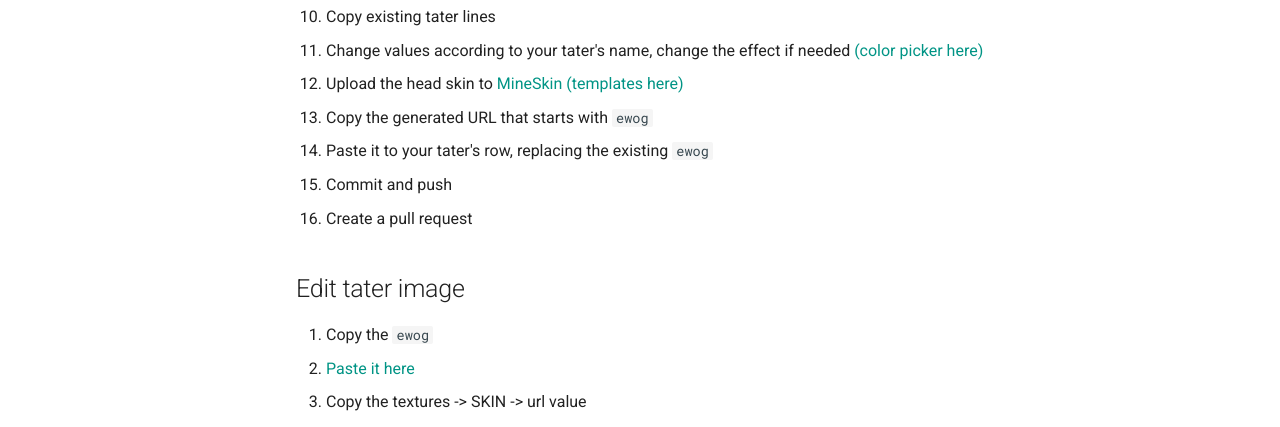
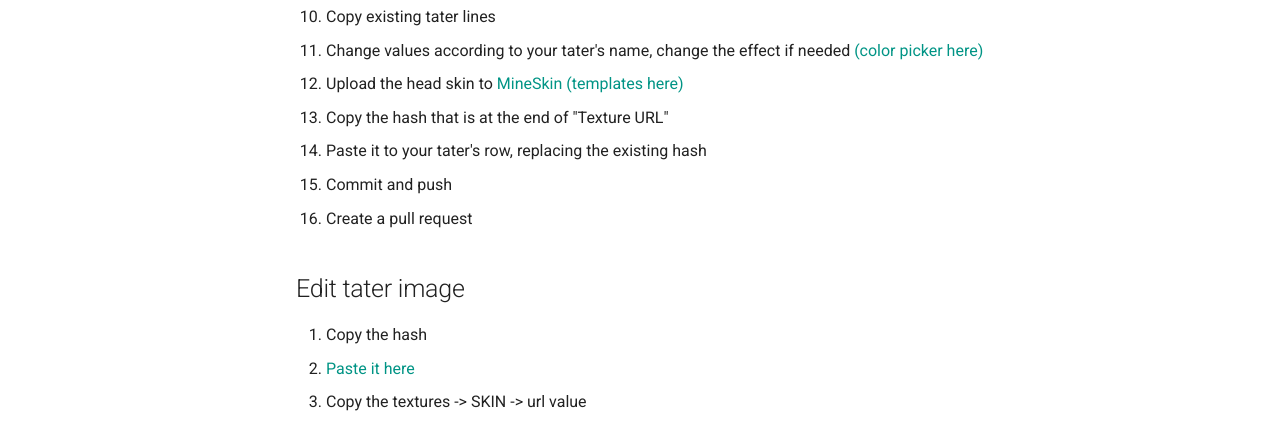
Before and after one commit to NucleoidMC/nucleoid-docs, an MkDocs documentation site: the page built from docs/plasmid/taters.md, in a window 1280 px wide and 1223 px high. Shown: the part 577-1004 px from the top of the window. Built offline with MkDocs 1.6.1 and Material for MkDocs 9.7.7, drawn with Linux system fonts in a browser that asks for light colours; comment, search, counter and statistics services are not loaded.

Commit message:
Update taters.md

```diff
--- a/docs/plasmid/taters.md
+++ b/docs/plasmid/taters.md
@@ -10,18 +10,18 @@
 6. Go to [NEItems.java](https://github.com/NucleoidMC/nucleoid-extras/blob/1.19.4/src/main/java/xyz/nucleoid/extras/lobby/NEItems.java)
 7. Copy existing tater lines - `public static final` and the `register` one
 8. Change values according to your tater's name
-9. Go to [NEBlocks.java](https://github.com/NucleoidMC/nucleoid-extras/blob/1.19.4/src/main/java/xyz/nucleoid/extras/lobby/NEBlocks.java)
+9. Go to [NEBlocks.java](https://github.com/NucleoidMC/nucleoid-extras/blob/1.19.4/src/main/java/xyz/nucleoid/extras/lobby/NEBlocks.java#L64)
 10. Copy existing tater lines
 11. Change values according to your tater's name, change the effect if needed [(color picker here)](https://rgbcolorcode.com)
 9. Upload the head skin to [MineSkin](https://mineskin.org) [(templates here)](https://minecraft.fandom.com/wiki/Skin#Official_skin_templates)
-10. Copy the generated URL that starts with `ewog`
-11. Paste it to your tater's row, replacing the existing `ewog`
+10. Copy the hash that is at the end of "Texture URL"
+11. Paste it to your tater's row, replacing the existing hash
 11. Commit and push
 12. Create a pull request
 
 ## Edit tater image
 
-1. Copy the `ewog`
+1. Copy the hash
 2. [Paste it here](https://www.base64decode.org)
 3. Copy the textures -> SKIN -> url value
 4. Download the image
```
